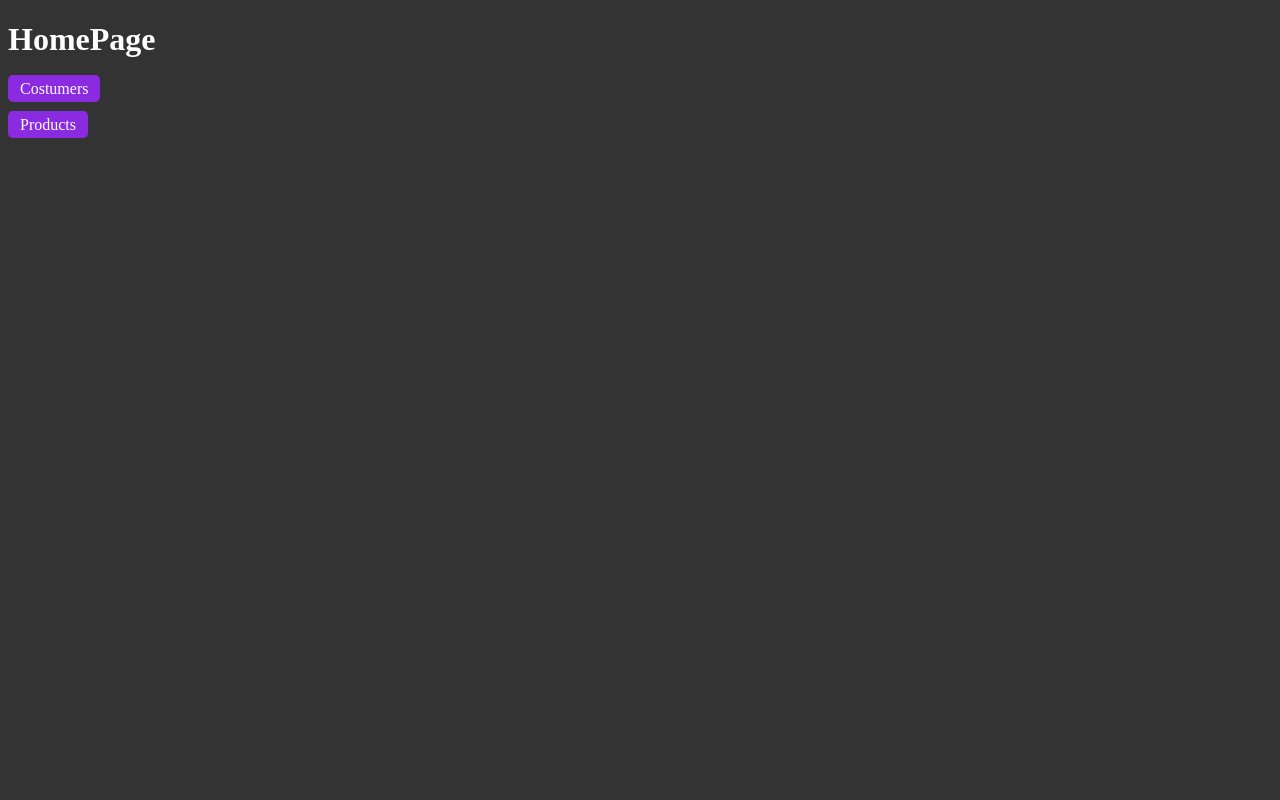
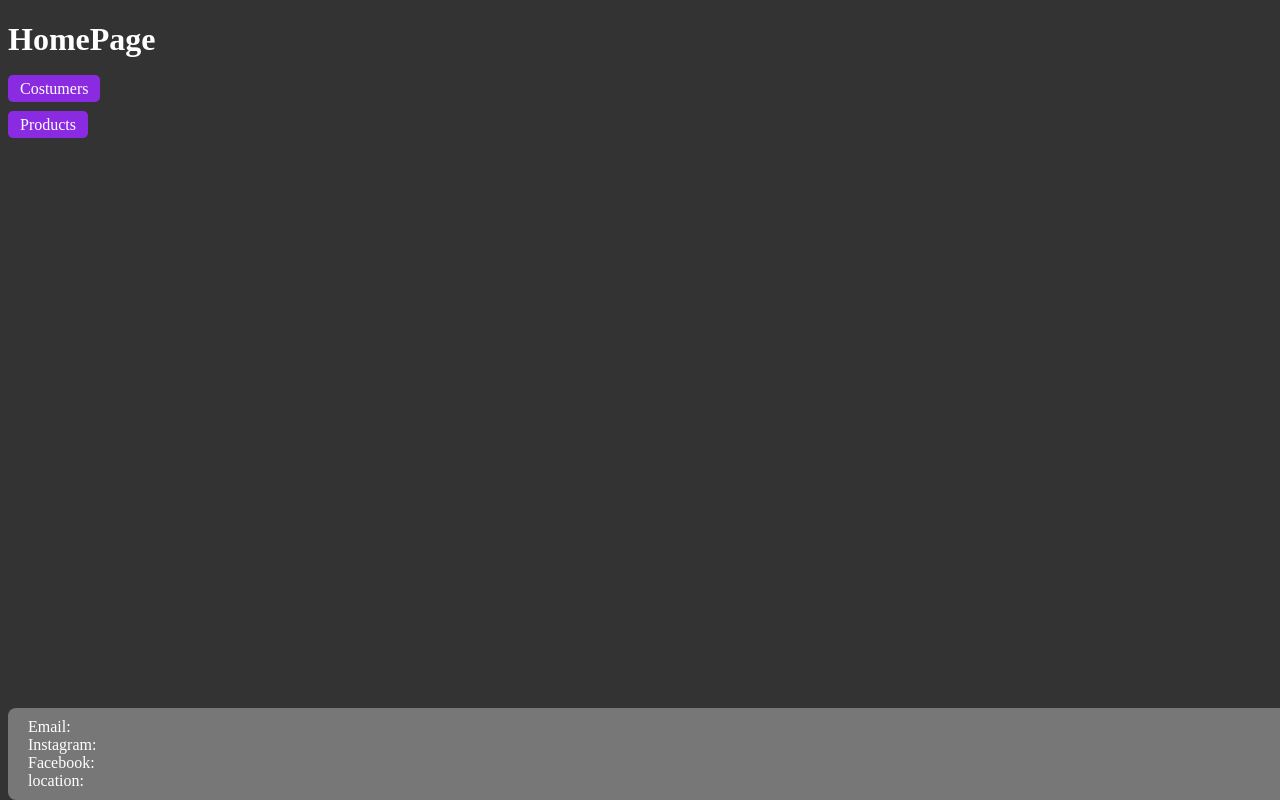
Before and after one commit to Jaoovit/nextwebapp, a Next.js app: page / in a window 1280 px wide. Built offline with nearby package versions, Linux system fonts and the light colour scheme.

Commit message:
create a footer component

```diff
--- /dev/null
+++ b/src/components/footer.jsx
@@ -0,0 +1,18 @@
+import style from "../styles/footer.module.css"
+
+export default function footer() {
+    return(
+        <div className={style.footer}>
+
+            Email:
+            <br></br>
+            Instagram:
+            <br></br>
+            Facebook:
+            <br></br>
+            location:
+            <br></br>
+
+        </div>
+    )
+}
--- a/src/pages/costumers.jsx
+++ b/src/pages/costumers.jsx
@@ -1,9 +1,11 @@
 import Header from "../components/header"
+import Footer from "../components/footer"
 
 export default function costumers () {
     return(
         <div>
             <Header title= "Costumers" />
+            <Footer></Footer>
         </div>
     )
 }
--- a/src/pages/index.jsx
+++ b/src/pages/index.jsx
@@ -1,4 +1,5 @@
 import Navigation from "../components/navigation"
+import Footer from "../components/footer"
 
 export default function home() {
     return(
@@ -7,6 +8,7 @@ export default function home() {
             <Navigation text= "Costumers" fate="/costumers"/>
             <br></br>
             <Navigation text= "Products" fate="/products"/>
+            <Footer></Footer>
         </div>
     )
 }
--- a/src/pages/products.jsx
+++ b/src/pages/products.jsx
@@ -1,9 +1,11 @@
 import Header from "../components/header"
+import Footer from "../components/footer"
 
 export default function products() {
     return(
         <div>
             <Header title= "Products" />
+            <Footer></Footer>
         </div>
     )
 }
--- /dev/null
+++ b/src/styles/footer.module.css
@@ -0,0 +1,11 @@
+.footer {
+  width: 100%;
+  margin: auto;
+  bottom:0;
+  display: flex;
+  padding: 10px 20px;
+  background-color: #777;
+  border-radius: 8px;
+  position: fixed;
+
+}
```
